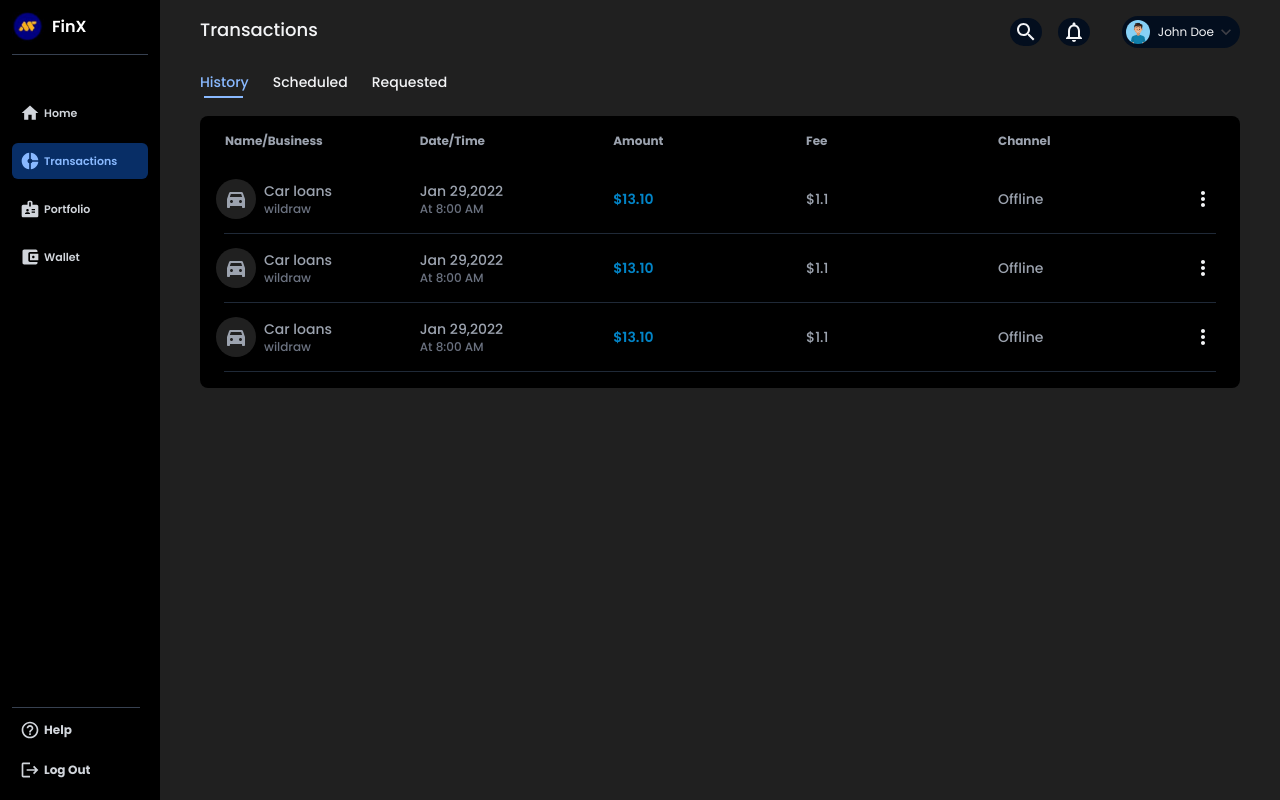
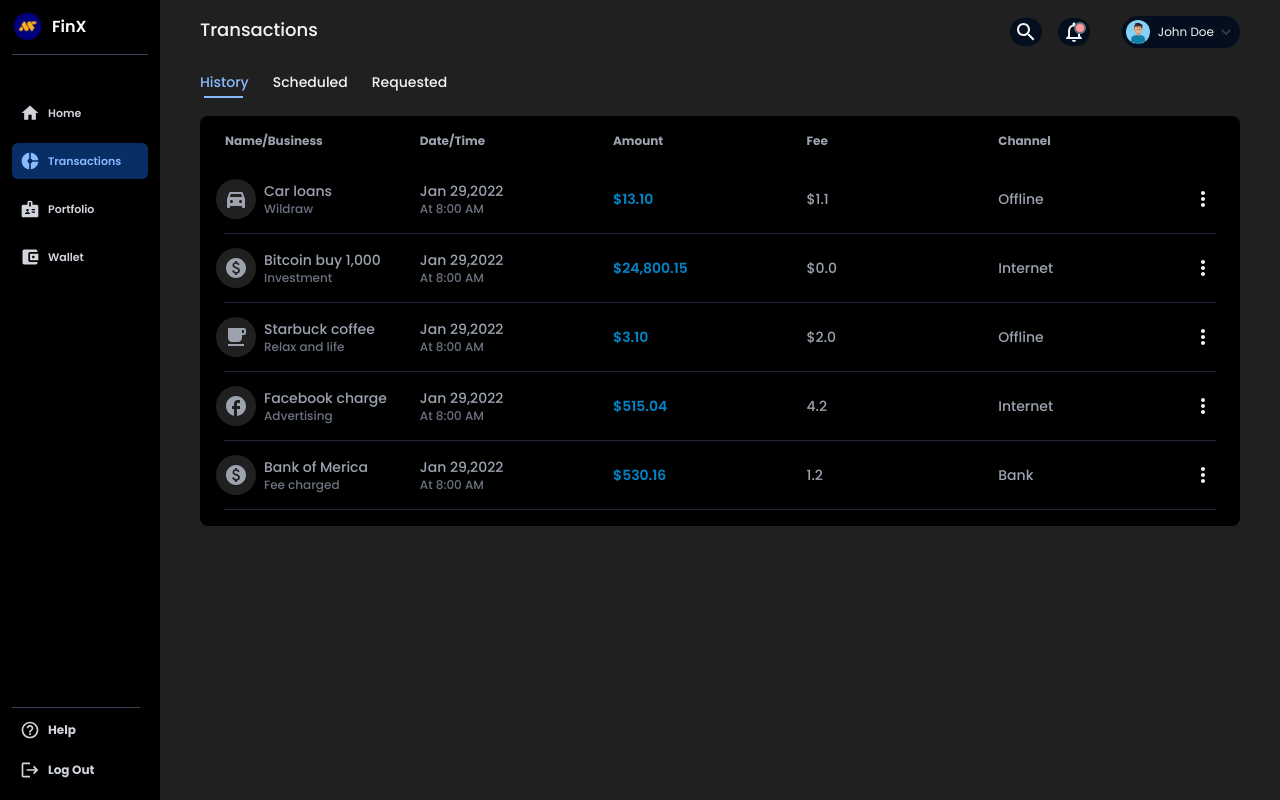
Before and after one commit to parsaes85/cryptocurrency-dashboard, a React (Vite) app: page /transactions in a window 1280 px wide. Built offline with nearby package versions, Linux system fonts and the light colour scheme; the HTML template or start-up script is replaced by a standard one.

Commit message:
send props to components

```diff
--- a/src/Components/HomeComponents/MarketsItem/MarketsItem.jsx
+++ b/src/Components/HomeComponents/MarketsItem/MarketsItem.jsx
@@ -1,16 +1,24 @@
 import React from "react";
 
-export default function MarketsItem() {
+export default function MarketsItem(props) {
+  const isAscending = props.percent.includes("+");
+
   return (
     <div className="flex justify-between font-medium">
       <div className="flex gap-3 items-center">
-        <h1 className="text-gray-100 text-xs sm:text-sm">BTCUSDT</h1>
-        <h3 className="text-gray-400 text-[11px]">Bitcoin</h3>
+        <h1 className="text-gray-100 text-xs sm:text-sm">{props.title}</h1>
+        <h3 className="text-gray-400 text-[11px]">{props.subTitle}</h3>
       </div>
       <div className="flex gap-3 items-center">
-        <span className="text-gray-300 text-[11px]">$23,495</span>
-        <span className="text-green-400 bg-green-600 text-[11px] font-medium bg-opacity-20 rounded-full px-2">
-          $23,495
+        <span className="text-gray-300 text-[11px]">{props.price}</span>
+        <span
+          className={`${
+            isAscending
+              ? "text-green-400 bg-green-600 "
+              : "text-red-400 bg-red-600 "
+          }text-[11px] font-medium bg-opacity-20 rounded-full px-2`}
+        >
+          {props.percent}
         </span>
       </div>
     </div>
--- a/src/Components/Sidebar/Sidebar.jsx
+++ b/src/Components/Sidebar/Sidebar.jsx
@@ -26,7 +26,7 @@ export default function Sidebar() {
               <li>
                 <NavLink
                   to="/"
-                  className="flex items-center gap-1 p-2 rounded-md"
+                  className="flex items-center gap-2 p-2 rounded-md"
                 >
                   <HomeIcon fontSize="small" />
                   Home
@@ -35,7 +35,7 @@ export default function Sidebar() {
               <li>
                 <NavLink
                   to="/transactions"
-                  className="flex items-center gap-1 p-2 rounded-md"
+                  className="flex items-center gap-2 p-2 rounded-md"
                 >
                   <DonutSmallIcon fontSize="small" />
                   Transactions
@@ -44,7 +44,7 @@ export default function Sidebar() {
               <li>
                 <NavLink
                   to="/portfolio"
-                  className="flex items-center gap-1 p-2 rounded-md"
+                  className="flex items-center gap-2 p-2 rounded-md"
                 >
                   <BadgeIcon fontSize="small" />
                   Portfolio
@@ -53,7 +53,7 @@ export default function Sidebar() {
               <li>
                 <NavLink
                   to="/wallet"
-                  className="flex items-center gap-1 p-2 rounded-md"
+                  className="flex items-center gap-2 p-2 rounded-md"
                 >
                   <AccountBalanceWalletIcon fontSize="small" />
                   Wallet
@@ -64,11 +64,11 @@ export default function Sidebar() {
 
           <div className="absolute w-4/5 bottom-3 border-t border-t-gray-700 pt-1">
             <ul className="text-gray-300 text-xs font-bold mt-auto space-y-1">
-              <li className="flex items-center gap-1 p-2 rounded-md">
+              <li className="flex items-center gap-2 p-2 rounded-md">
                 <HelpOutlineIcon fontSize="small" />
                 Help
               </li>
-              <li className="flex items-center gap-1 p-2 rounded-md">
+              <li className="flex items-center gap-2 p-2 rounded-md">
                 <LogoutIcon fontSize="small" />
                 Log Out
               </li>
--- a/src/Components/Topbar/Topbar.jsx
+++ b/src/Components/Topbar/Topbar.jsx
@@ -18,7 +18,7 @@ export default function Topbar() {
           <div className="bg-bg-2 rounded-full py-0.5 px-1 flex">
             <SearchIcon />
           </div>
-          <div className="bg-bg-2 rounded-full py-0.5 px-1 flex">
+          <div className="bg-bg-2 rounded-full py-0.5 px-1 flex cursor-pointer relative after:absolute after:top-1 after:right-1 after:w-3 after:h-3 after:rounded-full after:bg-[#FF9B9B] after:border-2 after:border-gray-500">
             <NotificationsNoneIcon />
           </div>
         </div>
--- a/src/Components/TransactionsComponents/TransactionTr/TransactionTr.jsx
+++ b/src/Components/TransactionsComponents/TransactionTr/TransactionTr.jsx
@@ -1,26 +1,25 @@
 import React from "react";
 
 import MoreVertIcon from "@mui/icons-material/MoreVert";
-import DirectionsCarFilledIcon from "@mui/icons-material/DirectionsCarFilled";
 
-export default function TransactionTr() {
+export default function TransactionTr(props) {
   return (
     <tr className="text-gray-400 border-b border-b-gray-800 text-sm font-medium [&>td]:py-4">
       <td className="w-1/5 pl-10 relative">
         <span className="absolute -left-2 top-3.5 p-2 bg-bg-1 rounded-full">
-          <DirectionsCarFilledIcon />
+          {props.icon}
         </span>
 
-        <h1>Car loans</h1>
-        <h2 className="text-gray-500 text-xs">wildraw</h2>
+        <h1>{props.name}</h1>
+        <h2 className="text-gray-500 text-xs">{props.business}</h2>
       </td>
       <td className="w-1/5">
-        <h1>Jan 29,2022</h1>
-        <h2 className="text-gray-500 text-xs">At 8:00 AM</h2>
+        <h1>{props.date}</h1>
+        <h2 className="text-gray-500 text-xs">{props.time}</h2>
       </td>
-      <td className="text-sky-600 font-semibold w-1/5">$13.10</td>
-      <td className="w-1/5">$1.1</td>
-      <td className="w-1/5">Offline</td>
+      <td className="text-sky-600 font-semibold w-1/5">{props.amount}</td>
+      <td className="w-1/5">{props.fee}</td>
+      <td className="w-1/5">{props.channel}</td>
       <td className=" text-gray-100 ">
         <MoreVertIcon />
       </td>
--- a/src/Pages/Home/Home.jsx
+++ b/src/Pages/Home/Home.jsx
@@ -97,11 +97,12 @@ export default function Home() {
             </div>
           </div>
           <div className="mt-6 space-y-6">
-            <MarketsItem />
-            <MarketsItem />
-            <MarketsItem />
-            <MarketsItem />
-            <MarketsItem />
+            <MarketsItem title="BTCUSDT" subTitle="Bitcoin" price="$23,495" percent="+23.4%"/>
+            <MarketsItem title="AUSUDT" subTitle="Axie Infini" price="$15.95" percent="-8.9%"/>
+            <MarketsItem title="ETHUSDT" subTitle="Ethereum" price="$12.950" percent="+1.5%"/>
+            <MarketsItem title="SOLUSDT" subTitle="Solana" price="$15.95" percent="-4.5%"/>
+            <MarketsItem title="BNBUSD" subTitle="Binance" price="$15.95" percent="+8.9%"/>
+            <MarketsItem title="ADAUSFT" subTitle="Cardano" price="$15.95" percent="-12.2%"/>
           </div>
         </div>
       </div>
--- a/src/Pages/Transactions/Transactions.jsx
+++ b/src/Pages/Transactions/Transactions.jsx
@@ -1,4 +1,9 @@
 import React from "react";
+
+import DirectionsCarFilledIcon from "@mui/icons-material/DirectionsCarFilled";
+import PaidIcon from '@mui/icons-material/Paid';
+import FreeBreakfastIcon from '@mui/icons-material/FreeBreakfast';
+import FacebookRoundedIcon from '@mui/icons-material/FacebookRounded';
 
 import Category from "../../Components/TransactionsComponents/Category/Category";
 import TransactionTr from "../../Components/TransactionsComponents/TransactionTr/TransactionTr";
@@ -18,9 +23,11 @@ export default function Transactions() {
             <th className="text-left">Channel</th>
           </tr>
 
-          <TransactionTr />
-          <TransactionTr />
-          <TransactionTr />
+          <TransactionTr icon={<DirectionsCarFilledIcon/>} name="Car loans" business="Wildraw" date="Jan 29,2022" time="At 8:00 AM" amount="$13.10" fee="$1.1" channel="Offline"/>
+          <TransactionTr icon={<PaidIcon/>} name="Bitcoin buy 1,000" business="Investment" date="Jan 29,2022" time="At 8:00 AM" amount="$24,800.15" fee="$0.0" channel="Internet"/>
+          <TransactionTr icon={<FreeBreakfastIcon/>} name="Starbuck coffee" business="Relax and life" date="Jan 29,2022" time="At 8:00 AM" amount="$3.10" fee="$2.0" channel="Offline"/>
+          <TransactionTr icon={<FacebookRoundedIcon/>} name="Facebook charge" business="Advertising" date="Jan 29,2022" time="At 8:00 AM" amount="$515.04" fee="4.2" channel="Internet"/>
+          <TransactionTr icon={<PaidIcon/>} name="Bank of Merica" business="Fee charged" date="Jan 29,2022" time="At 8:00 AM" amount="$530.16" fee="1.2" channel="Bank"/>
         </table>
       </div>
     </div>
```
